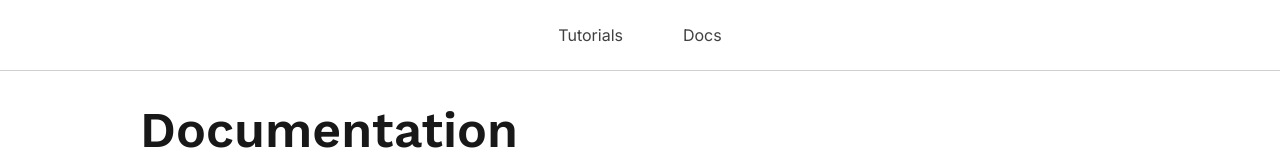
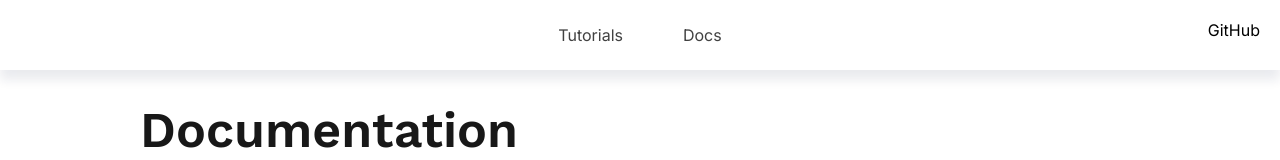
Before and after one commit to tfukaza/harvest, a Next.js app in the folder website/: page /docs in a window 1280 px wide. Shown: the top 160 px of the page. Built offline with nearby package versions, Linux system fonts and the light colour scheme.

Commit message:
Updated website

```diff
--- a/website/pages/components/navbar.js
+++ b/website/pages/components/navbar.js
@@ -4,8 +4,11 @@ import Link from 'next/link'
 export default function NavBar() {
     return (
         <nav className={styles.nav}>
+            <div>
             <Link href="/tutorial"><a>Tutorials</a></Link>
             <Link href="/docs"><a>Docs</a></Link>
+            </div>
+            <Link href="https://github.com/tfukaza/harvest">GitHub</Link>
         </nav>
     )
 }
--- a/website/styles/Home.module.css
+++ b/website/styles/Home.module.css
@@ -18,20 +18,31 @@
   height:70px;
   position: fixed;
   background-color: #FFFFFF;
-  border-bottom: solid 1px #cfcfcf;
+  /* border-bottom: solid 1px #cfcfcf; */
+  z-index: 1;
+  box-shadow: 0px 10px 10px 0px rgb(23 33 73 / 9%);
+}
+
+.nav > a{
+  position: absolute;
+  top:20px;
+  right:20px;
+}
+
+.nav div{
   display: flex;
   justify-content: center;
   align-items: center;
-  z-index: 1;
+  height: 70px;
 }
 
-.nav a{
+.nav div a{
   margin: 0px 30px;
   color:#414141;
   transition: 0.1s;
 }
 
-.nav a:hover{
+.nav div a:hover{
   color:#686868;
 }
 
```
Also changed, not shown: 1 other file (tests, documents, lock files or other folders).
